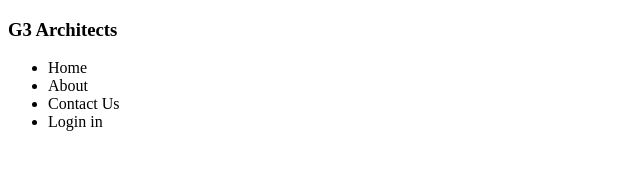
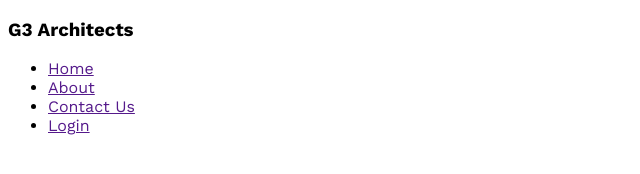
Before and after one commit to Musarrat1/g3-architects-website, a plain HTML site: page index.html in a window 1280 px wide. Shown: the whole page, without its empty margins (0-640 px from the left). Drawn offline with nearby package versions, Linux system fonts and the light colour scheme.

Commit message:
added font and nav bar

```diff
--- a/index.html
+++ b/index.html
@@ -3,21 +3,20 @@
 <head>
     <meta charset="UTF-8">
     <meta name="viewport" content="width=device-width, initial-scale=1.0">
-    <link rel="preconnect" href="https://fonts.googleapis.com">
-<link rel="preconnect" href="https://fonts.gstatic.com" crossorigin>
-<link href="https://fonts.googleapis.com/css2?family=Work+Sans:ital,wght@0,100..900;1,100..900&display=swap" rel="stylesheet">
     <title>Website responsive</title>
+
     <link rel="stylesheet" href="style/s1.css">
 </head>
-<body>
+<body class="work-sans-normal ">
     <header>
-        <h3>G3 Architects</h3>
-        <nav>
-        <ul>
-         <li>Home</li>
-         <li>About</li>
-         <li>Contact Us</li>
-         <li>Login in</li>
+
+        <nav class="navbar">
+            <h3 class="brand">G3 Architects</h3>
+        <ul class="nav-links">
+       <li class="nav-item"><a href="" class="nav-links">Home</a></li>
+       <li class="nav-item"><a href="" class="nav-links">About</a></li>
+       <li class="nav-item"><a href="" class="nav-links">Contact Us</a></li>
+       <li class="nav-item"><a href="" class="nav-links">Login</a></li>
         </ul>
     </nav>
     </header>
--- a/style/s1.css
+++ b/style/s1.css
@@ -1,6 +1,7 @@
+@import url('https://fonts.googleapis.com/css2?family=Work+Sans:ital,wght@0,100..900;1,100..900&display=swap');
 .work-sans-normal {
     font-family: "Work Sans", sans-serif;
     font-optical-sizing: auto;
-    font-weight: 600;
+    font-weight: 400;
     font-style: normal;
   }
```
